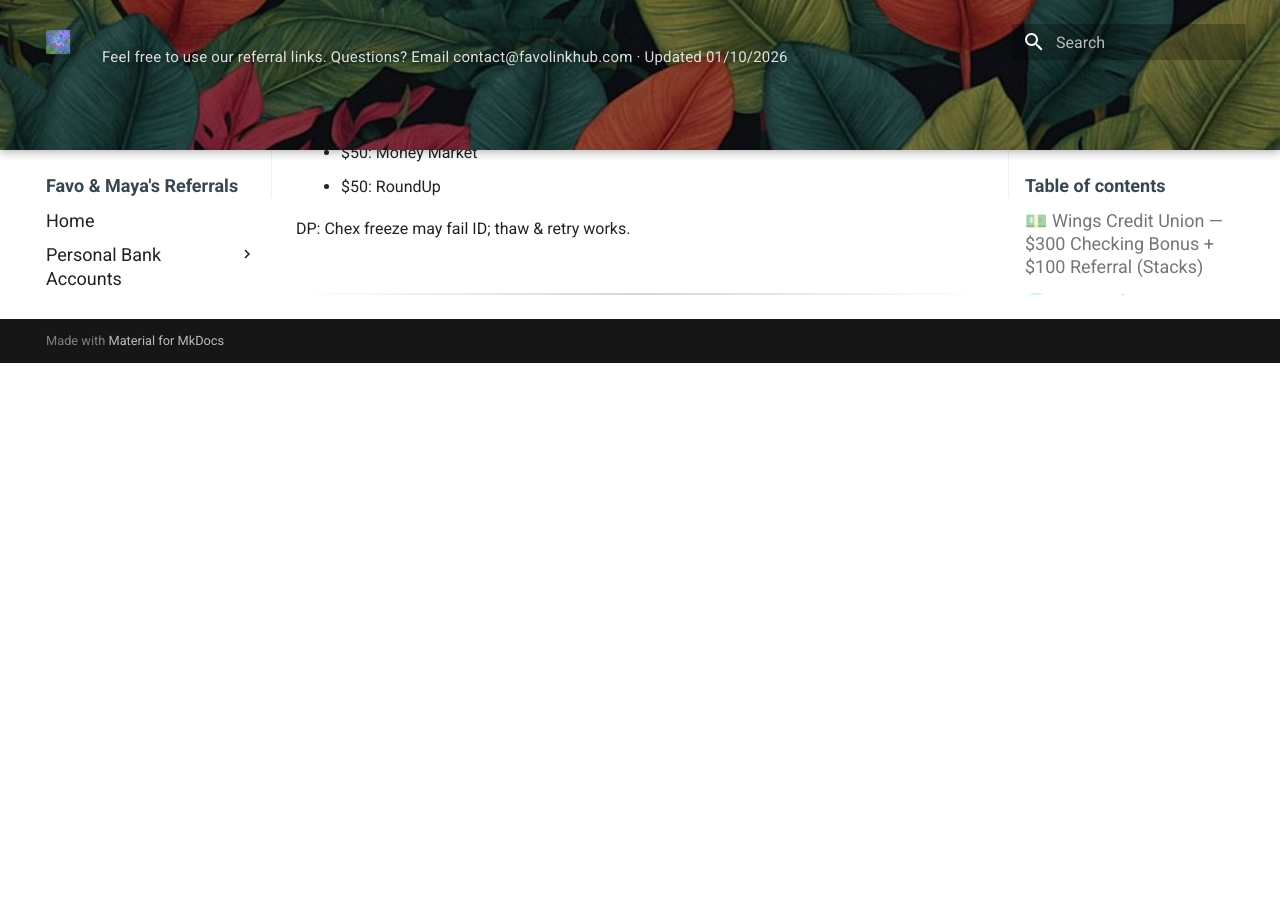
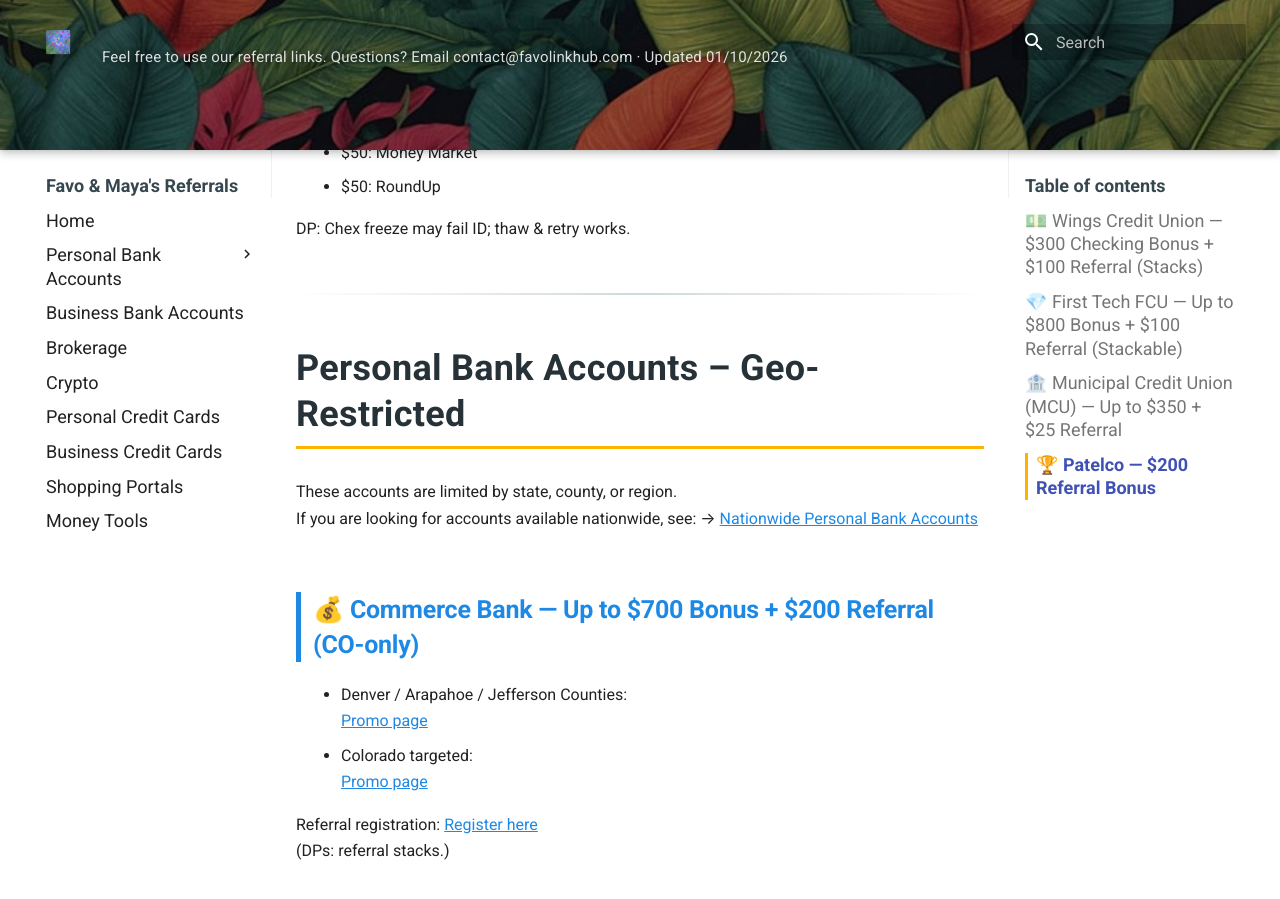
Before and after one commit to whispersofzephyr/favolinkhub-site, an MkDocs documentation site: the page built from docs/_archive/personal-bank-expired.md, in a window 1280 px wide and 900 px high, scrolled down 3339 px. Built offline with MkDocs 1.6.1 and Material for MkDocs 9.7.7, drawn with Linux system fonts in a browser that asks for light colours; before the commit the page ends 3702 px from its top, so only the background shows below that.

Commit message:
Update personal-bank-expired.md

```diff
--- a/docs/_archive/personal-bank-expired.md
+++ b/docs/_archive/personal-bank-expired.md
@@ -97,3 +97,22 @@ Referral code: **R8N4HTQL**
 DP: Chex freeze may fail ID; thaw & retry works.
 
 ---
+
+# Personal Bank Accounts – Geo-Restricted
+
+These accounts are limited by state, county, or region.
+If you are looking for accounts available nationwide, see:
+→ [Nationwide Personal Bank Accounts](../personal-bank-nationwide/)
+
+
+## 💰 Commerce Bank — Up to $700 Bonus + $200 Referral (CO-only)
+
+- Denver / Arapahoe / Jefferson Counties:
+  [Promo page](https://www.commercebank.com/personal/2025/denverbonus)
+- Colorado targeted:
+  [Promo page](https://www.commercebank.com/personal/2025/checkingbonus)
+
+Referral registration: [Register here](https://io.referlive.com/miDcq5)
+(DPs: referral stacks.)
+
+---
```
